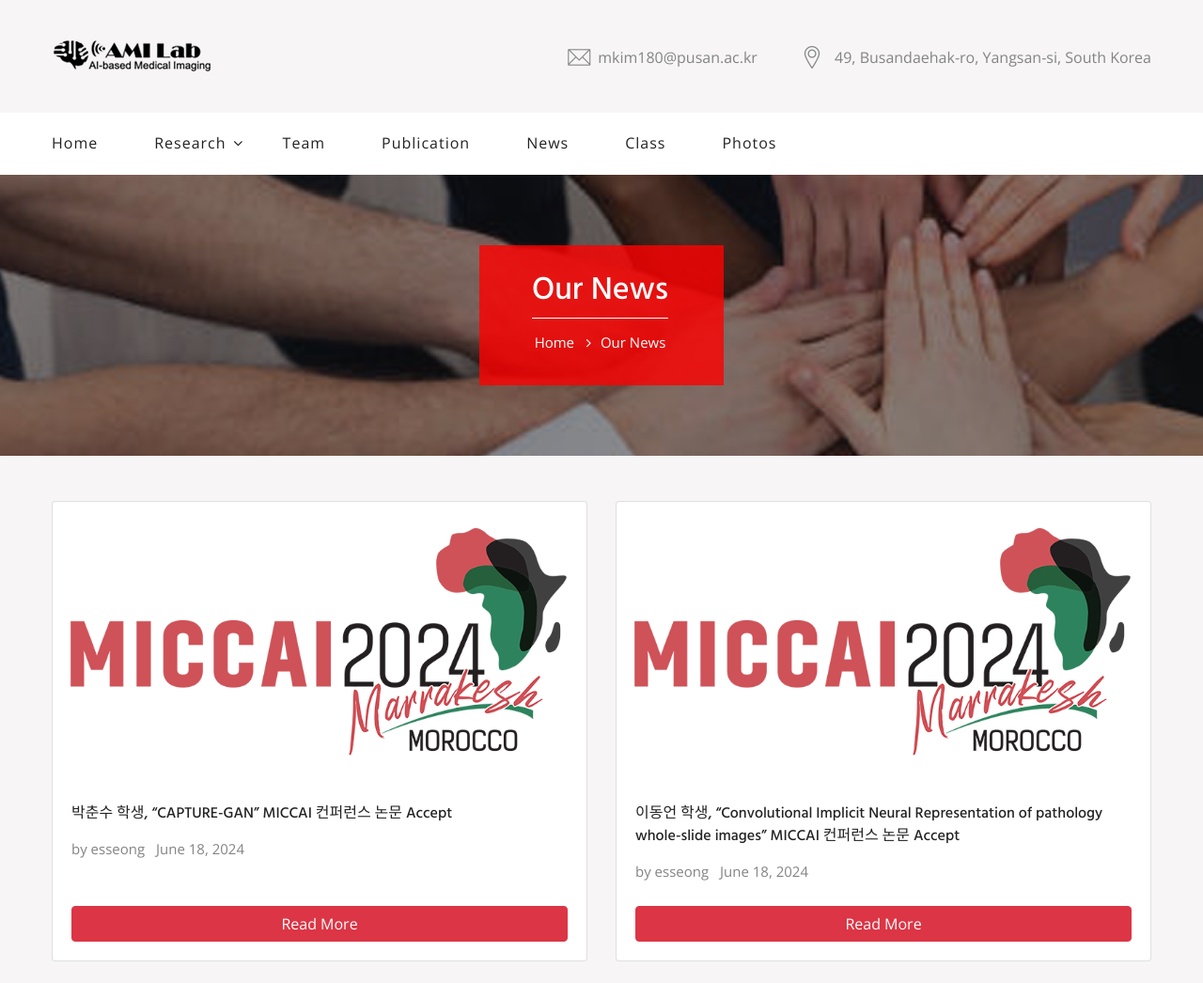
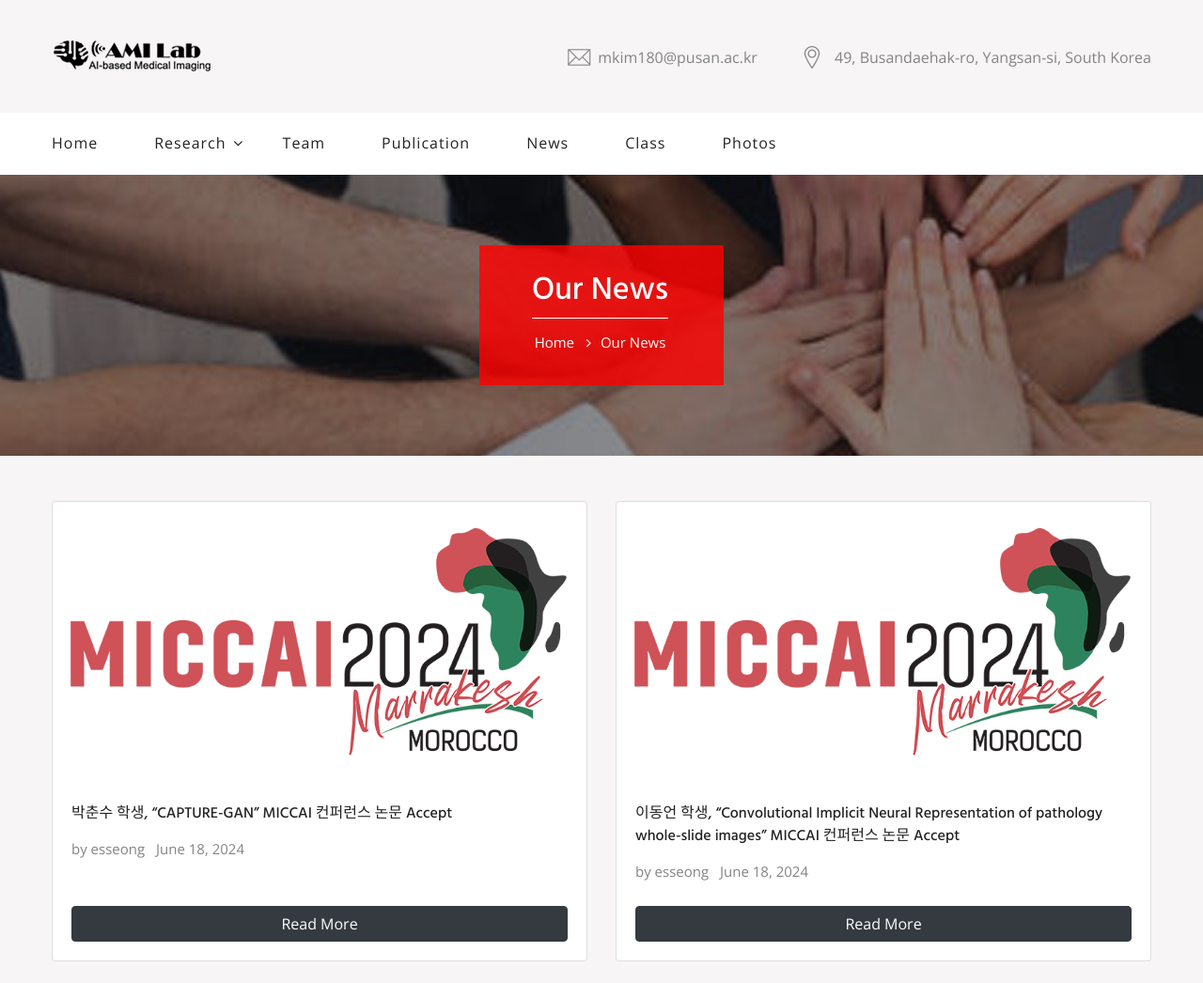
Before and after one commit to pnu-amilab/pnu-amilab.github.io, a Jekyll site: the page built from news.html, in a window 1280 px wide. Shown: the top 1046 px of the page at 94% size. Built offline with Jekyll 4.4.1, drawn with Linux system fonts in a browser that asks for light colours; some web fonts are replaced.

Commit message:
버튼 색 수정 적->흑
버튼 색 수정 적->흑

```diff
--- a/news.html
+++ b/news.html
@@ -65,7 +65,7 @@
                                     <li class="list-inline-item">by <span>{{ post.author}}</span></li>
                                     <li class="list-inline-item">{{ post.date | date: "%B %-d, %Y" }}</li>
                                 </ul>
-                                <a href="{{post.url}}" class="btn btn-danger mt-auto">Read More</a>
+                                <a href="{{post.url}}" class="btn btn-dark mt-auto">Read More</a>
                             </div>
                         </div>
                     </div>
```
